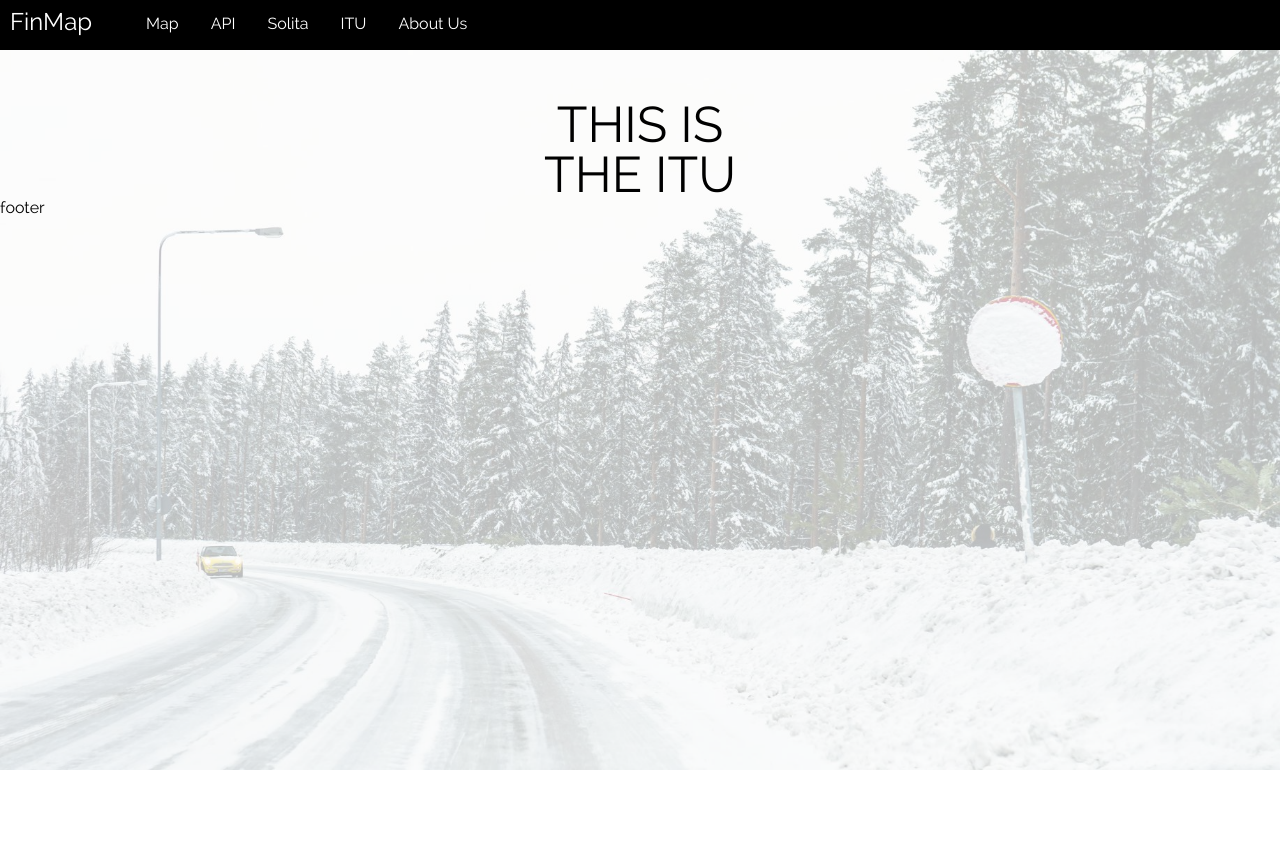
After one commit to DenizIsik58/traffic-speed-prediction, a Django app: page /itu/ in a window 1280 px wide. The commit adds this page. Run offline with Django 4.2, Linux system fonts and the light colour scheme; some libraries are stand-ins or nearby versions.

Commit message:
Add initial front end

```diff
--- a/traffic_speed_prediction/frontend/static/css/base.css
+++ b/traffic_speed_prediction/frontend/static/css/base.css
@@ -1,5 +1,10 @@
+@font-face {
+    font-family: 'Raleway';
+    src: url('/static/fonts/Raleway-Regular.ttf');
+}
+
 body {
-
+    font-family: Raleway;
 }
 
 #header {
@@ -24,11 +29,14 @@ body {
 }
 
 #navigation li p {
+    width: 70px;
     display: block;
+
     color: white;
-    text-align: center;
-    padding: 16px;
+    text-align: left;
+    padding: 10px 50px 10px 10px;
     text-decoration: none;
+    font-size: 24px;
 }
 
 #navigation li a {
@@ -48,6 +56,6 @@ body {
 #content {
     height: 800px;
     width: 100%;
-    background: url('https://www.norden.org/sites/default/files/styles/content_size_800/public/images/Finsk%2520flag106604.jpeg') no-repeat;
+    background: url("/static/images/background_image.png") no-repeat;
     background-size: 100%;
 }
--- /dev/null
+++ b/traffic_speed_prediction/frontend/static/css/finmap.css
@@ -0,0 +1,20 @@
+
+#titleContainer {
+    padding-top: 50px;
+    width: 18%;
+    height: 100px;
+
+    text-align: center;
+
+    margin: 0 auto 0 auto;
+}
+
+#titleContainer h1 {
+    font-size: 50px;
+}
+
+#titleContainer p {
+    margin-left: 26px;
+    width: 120%;
+    font-size: 20px;
+}
--- a/traffic_speed_prediction/frontend/static/css/index.css
+++ /dev/null
@@ -1,3 +0,0 @@
-body {
-
-}
--- a/traffic_speed_prediction/frontend/templates/frontend/base.html
+++ b/traffic_speed_prediction/frontend/templates/frontend/base.html
@@ -11,6 +11,11 @@
 
     <link rel="stylesheet" type="text/css" href="{% static 'css/reset.css' %}"/>
     <link rel="stylesheet" type="text/css" href="{% static 'css/base.css' %}"/>
+    <link rel="stylesheet" type="text/css" href="{% static 'css/finmap.css' %}"/>
+
+    <!--mapbox-->
+    <script src='https://api.mapbox.com/mapbox-gl-js/v2.3.1/mapbox-gl.js'></script>
+    <link href='https://api.mapbox.com/mapbox-gl-js/v2.3.1/mapbox-gl.css' rel='stylesheet' />
 </head>
 
 
@@ -21,19 +26,19 @@
                 <p>FinMap</p>
             </li>
             <li>
-                <a href="#home">Map</a>
+                <a href="http://localhost:8000/finmap">Map</a>
             </li>
             <li>
-                <a href="#home">API</a>
+                <a href="http://localhost:8000/apis">API</a>
             </li>
             <li>
-                <a href="#home">Solita</a>
+                <a href="http://localhost:8000/solita">Solita</a>
             </li>
             <li>
-                <a href="#home">ITU</a>
+                <a href="http://localhost:8000/itu">ITU</a>
             </li>
             <li>
-                <a href="#home">About Us</a>
+                <a href="http://localhost:8000/about">About Us</a>
             </li>
         </ul>
     </div>
--- a/traffic_speed_prediction/frontend/templates/frontend/index.html
+++ b/traffic_speed_prediction/frontend/templates/frontend/index.html
@@ -19,7 +19,7 @@
 
             </div>
             <p>
-                GO TO http://localhost:8000/home
+                GO TO http://localhost:8000/finmap
                 RETARD
             </p>
         </div>
--- /dev/null
+++ b/traffic_speed_prediction/frontend/templates/frontend/itu.html
@@ -0,0 +1,13 @@
+{% extends "base.html" %}
+
+{% load static %}
+
+{% block extra_head %}
+    <link rel="stylesheet" href="/static/css/finmap.css"/>
+{% endblock %}
+
+{% block content %}
+    <div id="titleContainer">
+        <h1>THIS IS THE ITU</h1>
+
+{% endblock %}
--- a/traffic_speed_prediction/frontend/urls.py
+++ b/traffic_speed_prediction/frontend/urls.py
@@ -1,7 +1,11 @@
 from django.urls import path
-from .views import index, home
+from .views import aboutUs, index, finmap, apiSite, itu, solita
 
 urlpatterns = [
-    path('', index, name="index"),
-    path('home/', home, name="home"),
+    path('', finmap, name="index"),
+    path('finmap/', finmap, name="home"),
+    path('apis/', apiSite, name="apis"),
+    path('solita/', solita, name="solita"),
+    path('itu/', itu, name="itu"),
+    path('about/', aboutUs, name="aboutUs"),
 ]
--- a/traffic_speed_prediction/frontend/views.py
+++ b/traffic_speed_prediction/frontend/views.py
@@ -1,9 +1,21 @@
-from django.shortcuts import render
-
+from django.shortcuts import render, redirect
 
 # Create your views here.
 def index(request, *args, **kwargs):
     return render(request, 'frontend/index.html')
 
-def home(request, *args, **kwargs):
-    return render(request, 'frontend/home.html')
+def finmap(request, *args, **kwargs):
+    mapbox_access_token = 'pk.my_mapbox_access_token'
+    return render(request, 'frontend/finmap.html', { 'mapbox_access_token': mapbox_access_token })
+
+def apiSite(request, *args, **kwargs):
+    return render(request, 'frontend/api.html')
+
+def solita(request, *args, **kwargs):
+    return render(request, 'frontend/solita.html')
+
+def itu(request, *args, **kwargs):
+    return render(request, 'frontend/itu.html')
+
+def aboutUs(request, *args, **kwargs):
+    return render(request, 'frontend/about_us.html')
--- a/traffic_speed_prediction/traffic_speed_prediction/settings.py
+++ b/traffic_speed_prediction/traffic_speed_prediction/settings.py
@@ -131,7 +131,7 @@ USE_TZ = True
 # Static files (CSS, JavaScript, Images)
 # https://docs.djangoproject.com/en/4.0/howto/static-files/
 
-STATIC_URL = 'static/'
+STATIC_URL = '/static/'
 
 # Default primary key field type
 # https://docs.djangoproject.com/en/4.0/ref/settings/#default-auto-field
```
Also changed, not shown: traffic_speed_prediction/frontend/static/fonts/fonts_origin.md (added, +5 -0 lines), traffic_speed_prediction/frontend/templates/frontend/about_us.html (added, +13 -0 lines), traffic_speed_prediction/frontend/templates/frontend/api.html (added, +13 -0 lines), traffic_speed_prediction/frontend/templates/frontend/finmap.html (added, +24 -0 lines), traffic_speed_prediction/frontend/templates/frontend/home.html (deleted, +0 -7 lines), traffic_speed_prediction/frontend/templates/frontend/solita.html (added, +13 -0 lines), requirements.txt (line endings or trailing spaces), traffic_speed_prediction/frontend/static/fonts/Raleway-Regular.ttf (added), traffic_speed_prediction/frontend/static/images/background_image.jpg (deleted), traffic_speed_prediction/frontend/static/images/background_image.png (added), 1 other file.
